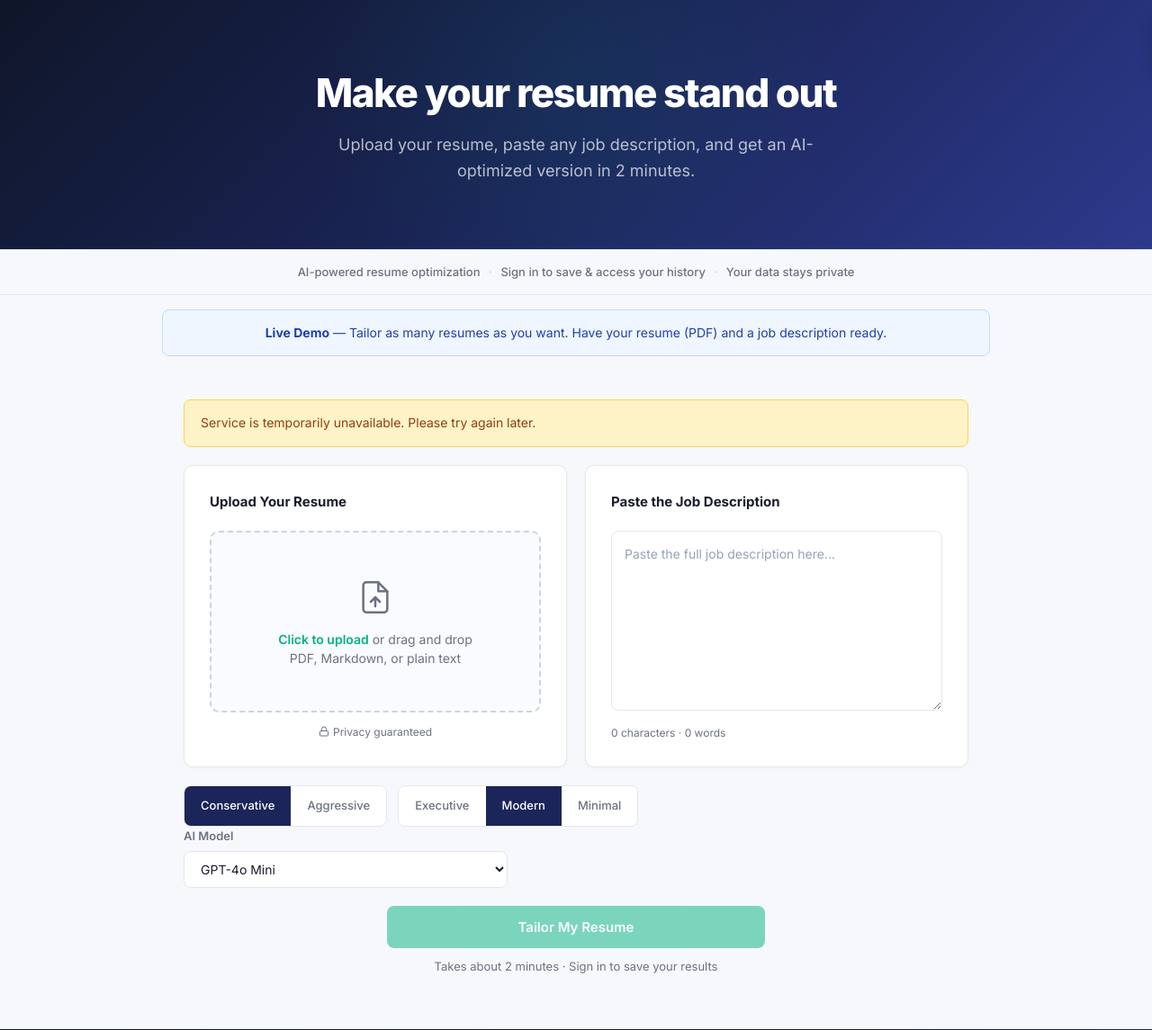
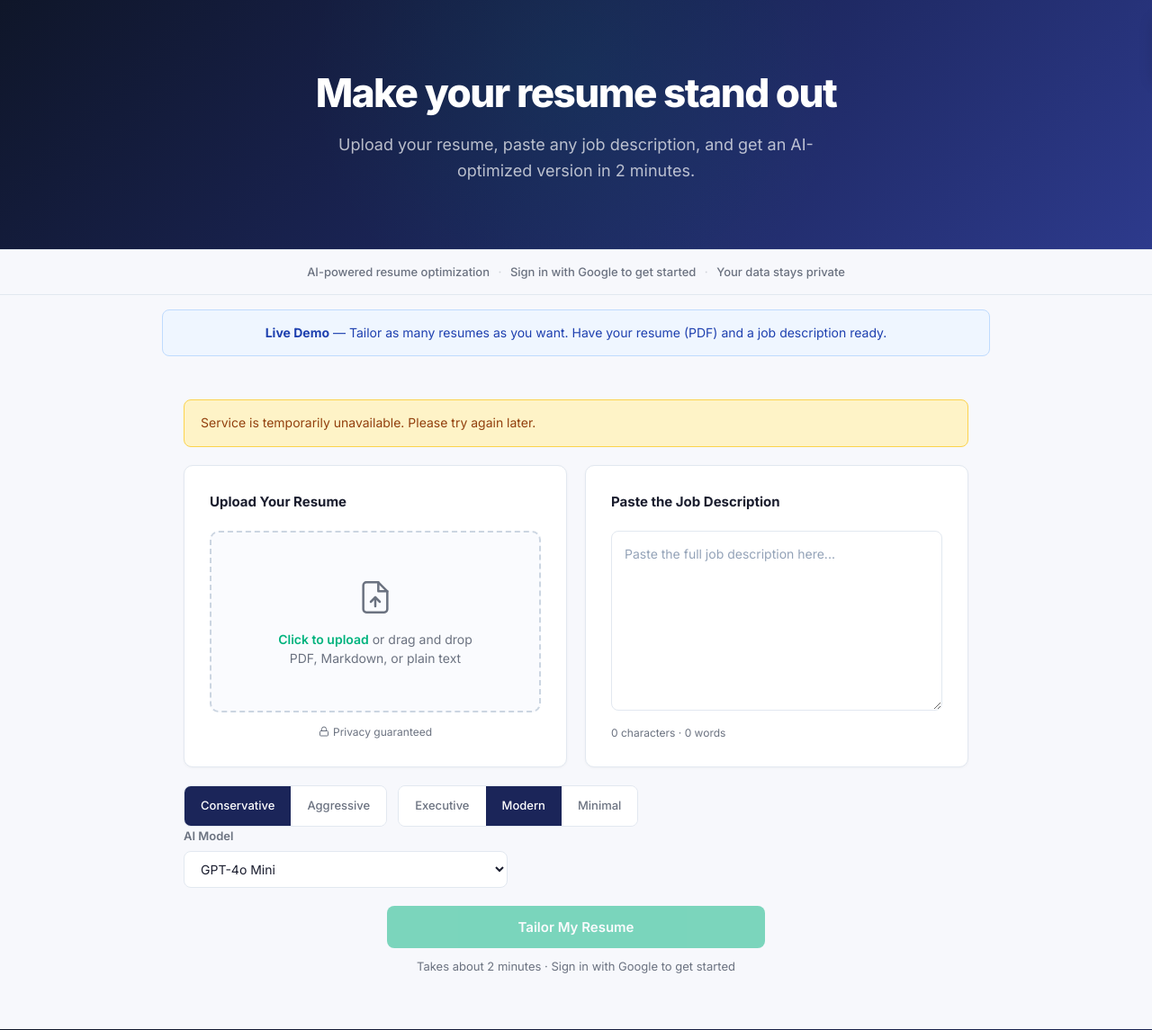
Before and after one commit to oduameh/CVtailro, a Flask app: page /?auth_error=no_email in a window 1280 px wide. Shown: the part 65-1210 px from the top of the page at 90% size. Run offline with Flask 3, Linux system fonts and the light colour scheme; some libraries are stand-ins or nearby versions.

Commit message:
Require Google sign-in to use the tool
- startTailoring() now redirects to Google login if not authenticated
- Trust bar: "Sign in with Google to get started"
- CTA hint updated to reflect sign-in requirement
- Admin users (identified by ADMIN_EMAILS) bypass via OAuth

Co-Authored-By: Claude Opus 4.6 (1M context) <noreply@anthropic.com>

```diff
--- a/templates/index.html
+++ b/templates/index.html
@@ -1587,7 +1587,7 @@
 
     <!-- Trust Bar -->
     <div class="trust-bar">
-        AI-powered resume optimization <span>&middot;</span> Sign in to save &amp; access your history <span>&middot;</span> Your data stays private
+        AI-powered resume optimization <span>&middot;</span> Sign in with Google to get started <span>&middot;</span> Your data stays private
     </div>
 
     <!-- Demo Banner -->
@@ -1996,7 +1996,7 @@
 
             // Update CTA hint for signed-out users
             if (ctaHint) {
-                ctaHint.textContent = 'Takes about 2 minutes \u00b7 Sign in to save your results';
+                ctaHint.textContent = 'Takes about 2 minutes \u00b7 Sign in with Google to get started';
             }
         }
     }
@@ -2543,9 +2543,11 @@
     }
 
     async function startTailoring() {
-        // Show hint if not signed in (but don't block)
-        if (authUser === false) {
-            showToast('Sign in to save your results and access them later', 'info');
+        // Require sign-in
+        if (!authUser || authUser === false) {
+            showToast('Please sign in with Google to use this tool', 'info');
+            setTimeout(function() { window.location.href = '/auth/google/login'; }, 1500);
+            return;
         }
         if (!serviceConfigured) { showError("Service is temporarily unavailable. Please try again later."); return; }
         var file = fileInput.files[0], jd = jdTA.value.trim();
```
